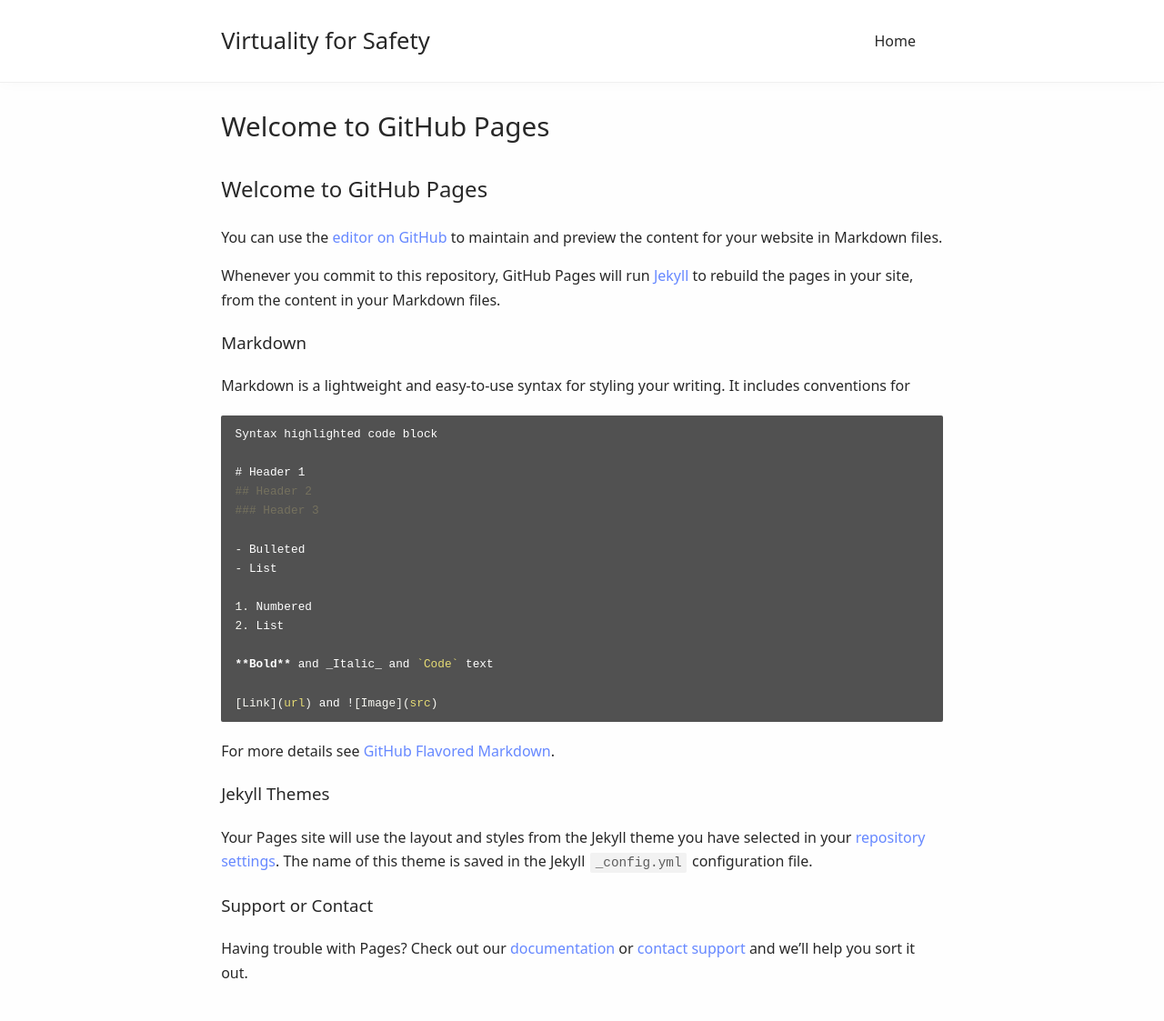
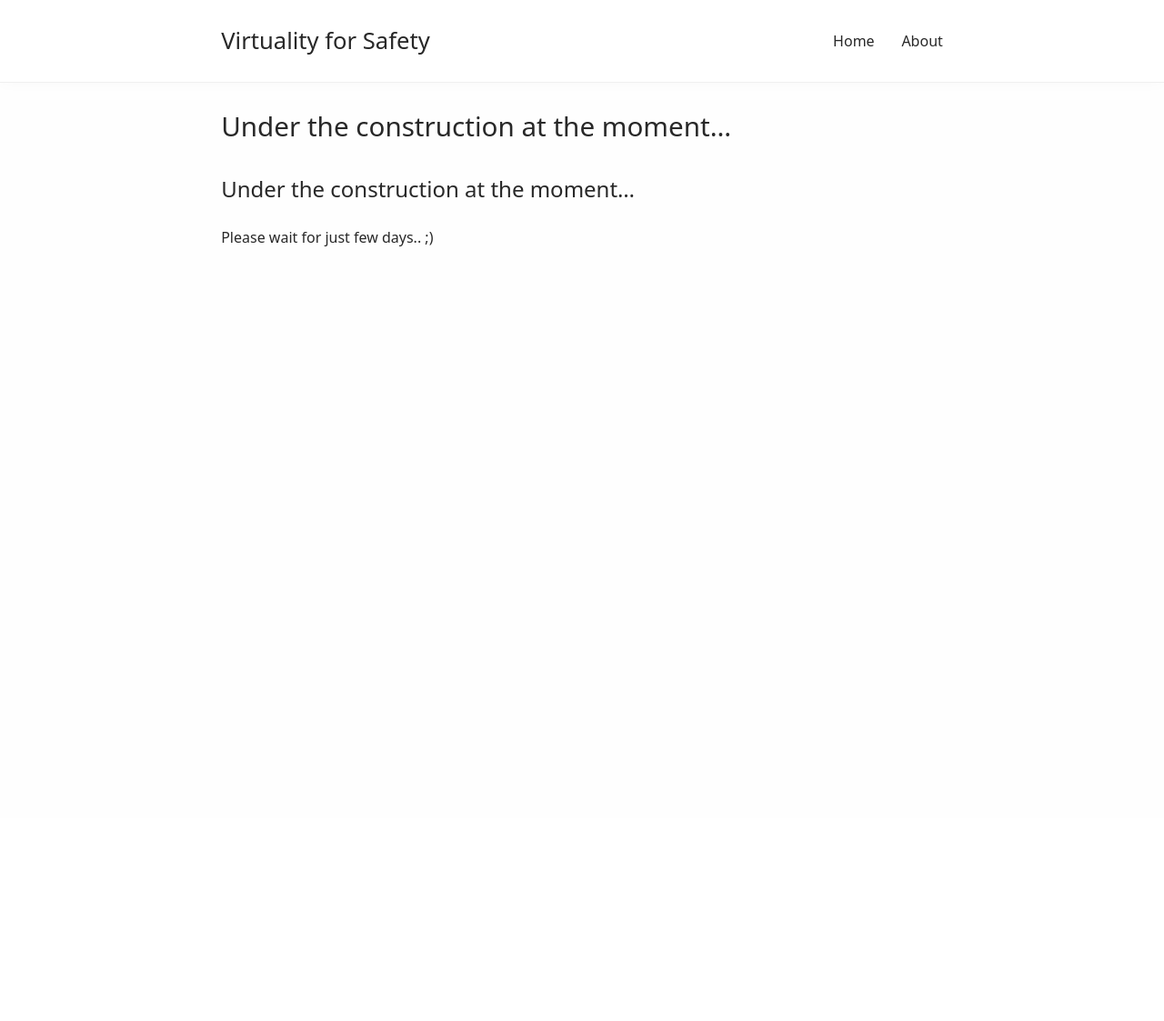
Before and after one commit to VirtualityForSafety/VirtualityForSafety.github.io, a Jekyll site: the page built from index.md, in a window 1280 px wide. Shown: the whole page at 91% size. Built offline with Jekyll 4.4.1, drawn with Linux system fonts in a browser that asks for light colours; our own code applies the rules of GitHub Pages for plain Markdown files; after the commit the page ends 900 px from its top, so only the background shows below that.

Commit message:
tiny updates

````diff
--- a/index.md
+++ b/index.md
@@ -1,37 +1,3 @@
-## Welcome to GitHub Pages
+## Under the construction at the moment...
 
-You can use the [editor on GitHub](https://github.com/VirtualityForSafety/VirtualityForSafety.github.io/edit/master/index.md) to maintain and preview the content for your website in Markdown files.
-
-Whenever you commit to this repository, GitHub Pages will run [Jekyll](https://jekyllrb.com/) to rebuild the pages in your site, from the content in your Markdown files.
-
-### Markdown
-
-Markdown is a lightweight and easy-to-use syntax for styling your writing. It includes conventions for
-
-```markdown
-Syntax highlighted code block
-
-# Header 1
-## Header 2
-### Header 3
-
-- Bulleted
-- List
-
-1. Numbered
-2. List
-
-**Bold** and _Italic_ and `Code` text
-
-[Link](url) and ![Image](src)
-```
-
-For more details see [GitHub Flavored Markdown](https://guides.github.com/features/mastering-markdown/).
-
-### Jekyll Themes
-
-Your Pages site will use the layout and styles from the Jekyll theme you have selected in your [repository settings](https://github.com/VirtualityForSafety/VirtualityForSafety.github.io/settings). The name of this theme is saved in the Jekyll `_config.yml` configuration file.
-
-### Support or Contact
-
-Having trouble with Pages? Check out our [documentation](https://help.github.com/categories/github-pages-basics/) or [contact support](https://github.com/contact) and we’ll help you sort it out.
+Please wait for just few days.. ;)
````
Also changed, not shown: README.md.
